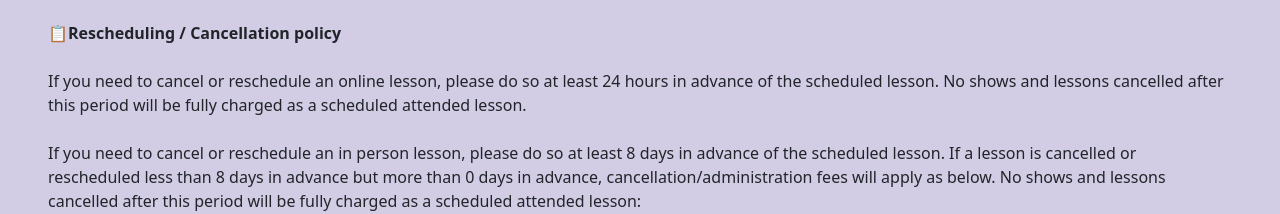
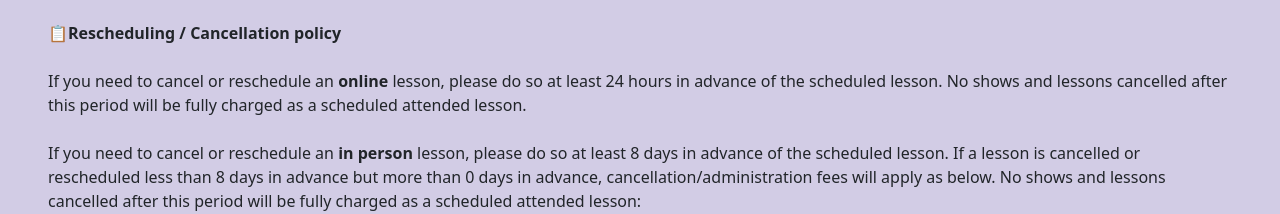
Before and after one commit to remiyamazaki03/remi, a React (Vite) app: page /policies in a window 1280 px wide. Shown: the part 339-553 px from the top of the page. Built offline with nearby package versions, Linux system fonts and the light colour scheme.

Commit message:
Update Policies.jsx

```diff
--- a/src/pages/Policies.jsx
+++ b/src/pages/Policies.jsx
@@ -12,17 +12,18 @@ export default function Policies() {
         <br />
         <strong>📋Rescheduling / Cancellation policy</strong>
         <br />
-        <br /> If you need to cancel or reschedule an online lesson, please do
-        so at least 24 hours in advance of the scheduled lesson. No shows and
+        <br /> If you need to cancel or reschedule an<strong> online </strong>
+        lesson, please do so at least 24 hours in advance of the scheduled
+        lesson. No shows and lessons cancelled after this period will be fully
+        charged as a scheduled attended lesson.
+        <br />
+        <br /> If you need to cancel or reschedule an
+        <strong> in person </strong>lesson, please do so at least 8 days in
+        advance of the scheduled lesson. If a lesson is cancelled or rescheduled
+        less than 8 days in advance but more than 0 days in advance,
+        cancellation/administration fees will apply as below. No shows and
         lessons cancelled after this period will be fully charged as a scheduled
-        attended lesson.
-        <br />
-        <br /> If you need to cancel or reschedule an in person lesson, please
-        do so at least 8 days in advance of the scheduled lesson. If a lesson is
-        cancelled or rescheduled less than 8 days in advance but more than 0
-        days in advance, cancellation/administration fees will apply as below.
-        No shows and lessons cancelled after this period will be fully charged
-        as a scheduled attended lesson: <br />
+        attended lesson: <br />
         <br />9 or more days in advance：Y0 <br />
         6~8 days in advance ： Y250 <br />
         4~5 days in advance： Y500 <br />
@@ -42,7 +43,7 @@ export default function Policies() {
         <br />
         <strong> 📋Accepted payment methods</strong> <br />
         <br />
-        Paypal, bank transfer, credit card
+        Credit card, bank transfer, Paypal
         <br />
         (Tokyo in person lessons only: Cash also accepted) <br />
         <br />
@@ -86,7 +87,7 @@ export default function Policies() {
         <br />
         <strong>📋ご利用いただけるお支払い方法</strong>
         <br />
-        <br /> PayPal、銀行振込、クレジットカード
+        <br /> クレジットカード、銀行振込、PayPal
         <br />
         （東京対面式レッスンのみ：現金も可） <br />
         <br />
```
